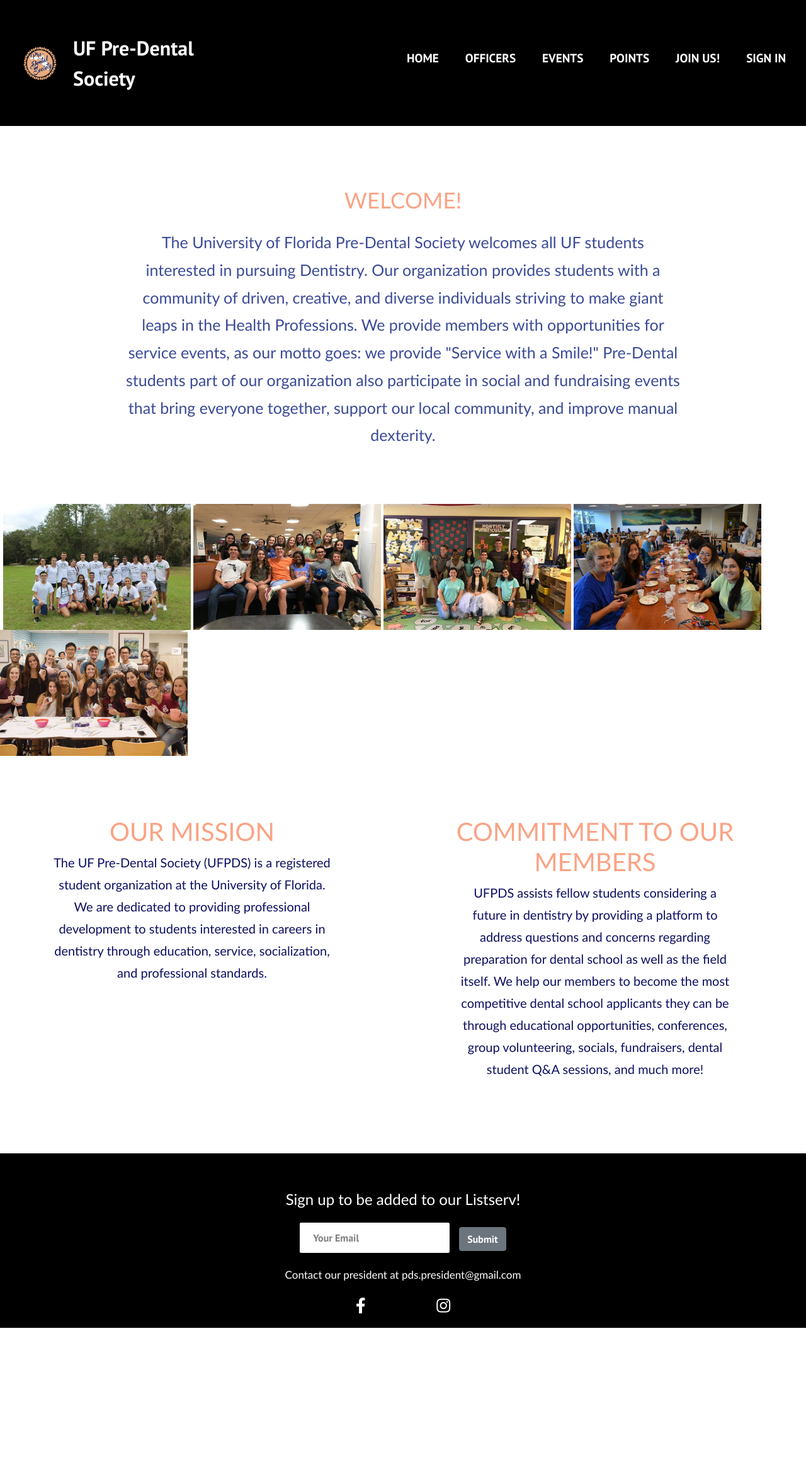
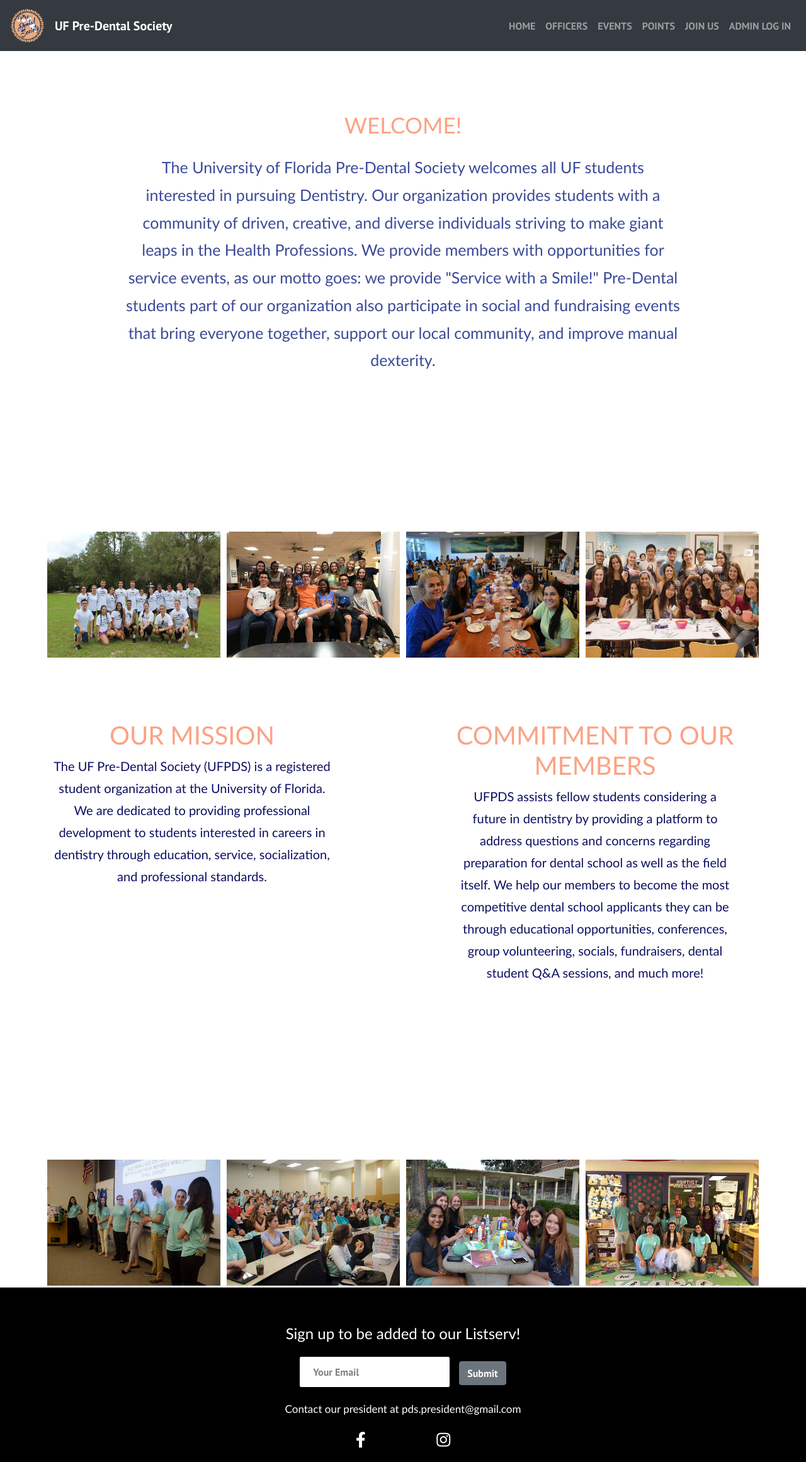
Before and after one commit to chris-brugal/UF-Pre-Dental-Society, a React (Create React App) app in the folder client/: page / in a window 1280 px wide. Shown: the whole page at 63% size. Before the commit the page ends 2108 px from the top, so only its background shows below. Built offline with nearby package versions, Linux system fonts and the light colour scheme.

Commit message:
navbar class change, some usability improvements

```diff
--- a/client/src/components/EventModal.js
+++ b/client/src/components/EventModal.js
@@ -70,7 +70,7 @@
                                 type="text"
                                 name="time"
                                 id="event"
-                                placeholder="Date and Time"
+                                placeholder="Date (MM/DD) and Time"
                                 onChange={this.onChange}
                             /> <br/>
                             <Input
--- a/client/src/components/ImageRow.css
+++ /dev/null
@@ -1,32 +0,0 @@
-.group, .bowling, .event, .service, .pottery {
-  height: 200px;
-  width: 298px;
-}
-
-.group, .bowling, .event, .service {
-  margin-right: 4px;
-}
-
-.group {
-  margin-left: 5px;
-}
-
-@media screen and (max-width: 320px) {
-  .image-container {
-    display: flex;
-    flex-direction: column;
-    justify-content: center;
-    align-items: center;
-  }
-
-  .group, .bowling, .event, .service, .pottery {
-    height: 160px;
-    width: 250px;
-    margin-left: 0px;
-    margin-right: 0px;
-  }
-
-  .group, .bowling, .event, .service {
-    margin-bottom: 10px;
-  }
-}
--- /dev/null
+++ b/client/src/components/ImageRow1.css
@@ -0,0 +1,131 @@
+.group, .bowling, .service, .pottery {
+  height: 240px;
+  width: 365px;
+}
+
+.group, .bowling, .service {
+  margin-right: 12px;
+}
+
+
+.group {
+  margin-left: 12px;
+}
+
+
+@media screen and (min-width: 300px) {
+  .image-container {
+    padding-top: 10em;
+    justify-content: center;
+    align-items: center;
+    display: flex;
+    flex-direction: row;
+    flex-wrap: wrap;
+    width: 100%;
+    flex-basis: 100%;
+    flex: 1;
+  }
+
+  .group, .bowling, .service, .pottery {
+    height: 120px;
+    width: 200px;
+    margin-left: 3px;
+    margin-right: 3px;
+    margin-top: 3px;
+    margin-bottom: 3px;
+  }
+}
+
+@media screen and (min-width: 600px) {
+  .image-container {
+    padding-top: 1em;
+    justify-content: center;
+    align-items: center;
+    display: flex;
+    flex-direction: row;
+    flex-wrap: wrap;
+    width: 100%;
+    flex-basis: 100%;
+    flex: 1;
+  }
+
+  .group, .bowling, .service, .pottery {
+    height: 150px;
+    width: 250px;
+    margin-left: 3px;
+    margin-right: 3px;
+    margin-top: 3px;
+    margin-bottom: 3px;
+  }
+}
+
+@media screen and (min-width: 800px) {
+  .image-container {
+    padding-top: 1em;
+    justify-content: center;
+    align-items: center;
+    display: flex;
+    flex-direction: row;
+    flex-wrap: wrap;
+    width: 100%;
+    flex-basis: 100%;
+    flex: 1;
+  }
+
+  .group, .bowling, .service, .pottery {
+    height: 150px;
+    width: 225px;
+    margin-left: 3px;
+    margin-right: 3px;
+    margin-top: 3px;
+    margin-bottom: 3px;
+  }
+}
+
+@media screen and (min-width: 1000px) {
+  .image-container {
+    padding-top: 10em;
+    justify-content: center;
+    align-items: center;
+    display: flex;
+    flex-direction: row;
+    flex-wrap: wrap;
+    width: 100%;
+    flex-basis: 100%;
+    flex: 1;
+  }
+
+  .group, .bowling, .service, .pottery {
+    height: 200px;
+    width: 275px;
+    margin-left: 5px;
+    margin-right: 5px;
+  }
+}
+
+@media screen and (min-width: 1500px) {
+  .image-container {
+    padding-top: 0em;
+    justify-content: center;
+    align-items: center;
+    display: flex;
+    flex-direction: row;
+    flex-wrap: wrap;
+    width: 100%;
+    flex-basis: 100%;
+    flex: 1;
+  }
+
+  .group, .bowling, .service, .pottery {
+    height: 240px;
+    width: 365px;
+  }
+
+  .group, .bowling, .service {
+    margin-right: 5px;
+  }
+
+  .group {
+    margin-left: 5px;
+  }
+}
--- a/client/src/components/ImageRow.js
+++ b/client/src/components/ImageRow1.js
@@ -1,22 +1,20 @@
 import React from 'react';
-import './ImageRow.css';
+import './ImageRow1.css';
 import '../App.css';
 import group from '../images/group.jpg';
 import bowling from '../images/bowling.jpg';
-import event from '../images/event.jpg';
 import service from '../images/service.jpg';
 import pottery from '../images/pottery.jpg';
 
-function ImageRow() {
+function ImageRow1() {
     return (
         <div class="image-container">
             <img src={group} alt="UF PDS members wearing matching Molar Wars shirts" className="group"/>
             <img src={bowling} alt="UF PDS members at a bowling alley" className="bowling"/>
-            <img src={event} alt="UF PDS members at a service event" className="event"/>
             <img src={service} alt="UF PDS members at a service event" className="service"/>
             <img src={pottery} alt="UF PDS members posing with their pottery" className="pottery"/>
         </div>
     )
 }
 
-export default ImageRow;
+export default ImageRow1;
--- /dev/null
+++ b/client/src/components/ImageRow2.css
@@ -0,0 +1,132 @@
+.board, .gbm, .decorating, .event {
+  height: 240px;
+  width: 365px;
+}
+
+.board, .gbm, .decorating {
+  margin-right: 12px;
+}
+
+
+.event {
+  margin-left: 12px;
+}
+
+
+@media screen and (min-width: 300px) {
+  .image-container {
+    padding-top: 10em;
+    justify-content: center;
+    align-items: center;
+    display: flex;
+    flex-direction: row;
+    flex-wrap: wrap;
+    width: 100%;
+    flex-basis: 100%;
+    flex: 1;
+  }
+
+  .board, .gbm, .decorating, .event {
+    height: 120px;
+    width: 200px;
+    margin-left: 3px;
+    margin-right: 3px;
+    margin-top: 3px;
+    margin-bottom: 3px;
+  }
+}
+
+@media screen and (min-width: 600px) {
+  .image-container {
+    padding-top: 1em;
+    justify-content: center;
+    align-items: center;
+    display: flex;
+    flex-direction: row;
+    flex-wrap: wrap;
+    width: 100%;
+    flex-basis: 100%;
+    flex: 1;
+  }
+
+  .board, .gbm, .decorating, .event {
+    height: 150px;
+    width: 250px;
+    margin-left: 3px;
+    margin-right: 3px;
+    margin-top: 3px;
+    margin-bottom: 3px;
+  }
+}
+
+@media screen and (min-width: 800px) {
+  .image-container {
+    padding-top: 1em;
+    justify-content: center;
+    align-items: center;
+    display: flex;
+    flex-direction: row;
+    flex-wrap: wrap;
+    width: 100%;
+    flex-basis: 100%;
+    flex: 1;
+  }
+
+  .board, .gbm, .decorating, .event {
+    height: 150px;
+    width: 225px;
+    margin-left: 3px;
+    margin-right: 3px;
+    margin-top: 3px;
+    margin-bottom: 3px;
+  }
+}
+
+@media screen and (min-width: 1000px) {
+  .image-container {
+    padding-top: 10em;
+    justify-content: center;
+    align-items: center;
+    display: flex;
+    flex-direction: row;
+    flex-wrap: wrap;
+    width: 100%;
+    flex-basis: 100%;
+    flex: 1;
+  }
+
+  .board, .gbm, .decorating, .event {
+    height: 200px;
+    width: 275px;
+    margin-left: 5px;
+    margin-right: 5px;
+  }
+}
+
+@media screen and (min-width: 1500px) {
+  .image-container {
+    padding-top: 0em;
+    justify-content: center;
+    align-items: center;
+    display: flex;
+    flex-direction: row;
+    flex-wrap: wrap;
+    width: 100%;
+    flex-basis: 100%;
+    flex: 1;
+  }
+
+  .board, .gbm, .decorating, .event {
+    height: 240px;
+    width: 365px;
+    margin-bottom: 20px;
+  }
+
+  .board, .gbm, .decorating {
+    margin-right: 5px;
+  }
+
+  .event {
+    margin-left: 5px;
+  }
+}
--- /dev/null
+++ b/client/src/components/ImageRow2.js
@@ -0,0 +1,20 @@
+import React from 'react';
+import './ImageRow2.css';
+import '../App.css';
+import board from '../images/board.jpg';
+import gbm from '../images/gbm.jpg';
+import decorating from '../images/decorating.jpg';
+import event from '../images/event.jpg';
+
+function ImageRow2() {
+    return (
+        <div class="image-container">
+            <img src={board} alt="UF PDS officers at a general body meeting" className="board"/>
+            <img src={gbm} alt="UF PDS members at a general body meeting" className="gbm"/>
+            <img src={decorating} alt="UF PDS members decorating" className="decorating"/>
+            <img src={event} alt="UF PDS members at a service event" className="event"/>
+        </div>
+    )
+}
+
+export default ImageRow2;
--- a/client/src/components/Navbar.css
+++ /dev/null
@@ -1,193 +0,0 @@
-.navbar {
-  background: black;
-  height: 200px;
-  display: flex;
-  justify-content: center;
-  align-items: center;
-  font-size: 1.2rem;
-  position: sticky;
-  top: 0;
-  z-index: 999;
-}
-
-.navbar-container {
-  display: flex;
-  justify-content: center;
-  align-items: center;
-  height: 80px;
-  max-width: 1500px;
-}
-
-.navbar-logo {
-  color: #fff;
-  justify-self: start;
-  margin-left: 20px;
-  cursor: pointer;
-  text-decoration: none;
-  font-size: 2rem;
-  display: flex;
-  align-items: center;
-}
-
-.logo {
-  margin-right: 25px;
-  width: 55px;
-  height: 55px;
-}
-
-.nav-menu {
-  display: grid;
-  grid-template-columns: repeat(6, auto);
-  grid-gap: 10px;
-  list-style: none;
-  text-align: center;
-  width: 60vw;
-  justify-content: end;
-  margin-left: 100px;
-}
-
-.nav-item {
-  height: 80px;
-}
-
-.nav-links {
-  color: #fff;
-  display: flex;
-  align-items: center;
-  text-decoration: none;
-  padding: 0.5rem 1rem;
-  height: 100%;
-}
-
-.nav-links:hover {
-  border-bottom: 4px solid #fff;
-  transition: all 0.2s ease-out;
-}
-
-.fa-bars {
-  color: #fff;
-}
-
-.nav-links-mobile {
-  display: none;
-}
-
-.menu-icon {
-  display: none;
-}
-
-@media screen and (max-width: 960px) {
-  .NavbarItems {
-    position: relative;
-  }
-
-  .nav-menu {
-    display: flex;
-    flex-direction: column;
-    width: 100%;
-    height: 90vh;
-    position: absolute;
-    top: 80px;
-    left: -100%;
-    opacity: 1;
-    transition: all 0.5s ease;
-  }
-
-  .nav-menu.active {
-    background: #242222;
-    left: 0;
-    opacity: 1;
-    transition: all 0.5s ease;
-    z-index: 1;
-  }
-
-  .nav-links {
-    text-align: center;
-    padding: 2rem;
-    width: 100%;
-    display: table;
-  }
-
-  .nav-links:hover {
-    background-color: #fff;
-    color: #242424;
-    border-radius: 0;
-  }
-
-  .navbar-logo {
-    position: absolute;
-    top: 0;
-    left: 0;
-    transform: translate(25%, 50%);
-  }
-
-  .menu-icon {
-    display: block;
-    position: absolute;
-    top: 0;
-    right: 0;
-    transform: translate(-100%, 60%);
-    font-size: 1.8rem;
-    cursor: pointer;
-  }
-
-  .fa-times {
-    color: #fff;
-    font-size: 2rem;
-  }
-
-  .nav-links-mobile {
-    display: block;
-    text-align: center;
-    margin: 2rem auto;
-    border-radius: 4px;
-    width: 80%;
-    text-decoration: none;
-    font-size: 1.5rem;
-    background-color: transparent;
-    color: #fff;
-    padding: 14px 20px;
-    border: 1px solid #fff;
-    transition: all 0.3s ease-out;
-  }
-
-  .nav-links-mobile:hover {
-    background: #fff;
-    color: #242424;
-    transition: 250ms;
-  }
-}
-
-@media screen and (max-width: 380px) {
-  .logo {
-    width: 25px;
-    height: 25px;
-    margin-left: -40px;
-  }
-
-  .navbar {
-    height: 80px;
-  }
-
-  .navbar-logo {
-    margin-top: 15px;
-    font-size: 1rem;
-  }
-}
-
-@media screen and (max-width: 800px) {
-  .logo {
-    width: 25px;
-    height: 25px;
-    margin-left: -40px;
-  }
-
-  .navbar {
-    height: 80px;
-  }
-
-  .navbar-logo {
-    margin-top: 15px;
-    font-size: 1.25rem;
-  }
-}
--- a/client/src/components/Navbar.js
+++ b/client/src/components/Navbar.js
@@ -1,64 +1,41 @@
-import React, { useState, useEffect } from 'react';
-import { Button } from 'reactstrap';
-import { Link } from 'react-router-dom';
-import './Navbar.css';
+import React from 'react';
+import { Collapse, Navbar, NavbarToggler, NavbarBrand, Nav, NavItem, NavLink } from 'reactstrap';
 
-function Navbar() {
-  const [click, setClick] = useState(false);
-  const [button, setButton] = useState(true);
+export default class Header extends React.Component {
+  constructor(props) {
+    super(props);
 
-  const handleClick = () => setClick(!click);
-  const closeMobileMenu = () => setClick(false);
+    this.toggle= this.toggle.bind(this);
+    this.state = {
+      isOpen: false,
+    };
+  }
 
-  const showButton = () => {
-    if (window.innerWidth <= 960) {
-      setButton(false);
-    } else {
-      setButton(true);
-    }
-  };
+  toggle() {
+    this.setState({
+      isOpen: !this.state.isOpen,
+    });
+  }
 
-  useEffect(() => {
-    showButton();
-  }, []);
-
-  window.addEventListener('resize', showButton);
-
-  return (
-    <>
-      <nav className='navbar'>
-        <div className='navbar-container'>
-          <Link to='/' className='navbar-logo' onClick={closeMobileMenu}>
-          <img className="logo" src="./images/logo.jpg" alt="UFPDS Logo"/>
-            UF Pre-Dental Society
-          </Link>
-          <div className='menu-icon' onClick={handleClick}>
-            <i className={click ? 'fas fa-times' : 'fas fa-bars'} />
-          </div>
-          <ul className={click ? 'nav-menu active' : 'nav-menu'}>
-            <li className='nav-item'>
-              <Link to='/' className='nav-links' onClick={closeMobileMenu}>HOME</Link>
-            </li>
-            <li className='nav-item'>
-              <Link to='/our-officers' className='nav-links' onClick={closeMobileMenu}>OFFICERS</Link>
-            </li>
-            <li className='nav-item'>
-              <Link to='/events' className='nav-links' onClick={closeMobileMenu}>EVENTS</Link>
-            </li>
-            <li className='nav-item'>
-              <Link to='/points' className='nav-links' onClick={closeMobileMenu}>POINTS</Link>
-            </li>
-            <li className='nav-item'>
-              <Link to='/join-us' className='nav-links' onClick={closeMobileMenu}>JOIN US!</Link>
-            </li>
-            <li className='nav-item'>
-              <Link to='/sign-in'className='nav-links'onClick={closeMobileMenu}>SIGN IN</Link>
-            </li>
-          </ul>
-        </div>
-      </nav>
-    </>
-  );
+  render() {
+    return (
+      <div className="navbar-container">
+        <Navbar color="dark" dark expand="lg">
+          <NavbarBrand href="/"><img className="logo" src="./images/logo.jpg" alt="UFPDS Logo" height="55px" width="55px"/></NavbarBrand>
+          <NavbarBrand href="/">UF Pre-Dental Society</NavbarBrand>
+          <NavbarToggler onClick={this.toggle}/>
+          <Collapse isOpen={this.state.isOpen} navbar>
+            <Nav className="ml-auto" navbar>
+              <NavItem><NavLink href="/">HOME</NavLink></NavItem>
+              <NavItem><NavLink href="/our-officers">OFFICERS</NavLink></NavItem>
+              <NavItem><NavLink href="/events">EVENTS</NavLink></NavItem>
+              <NavItem><NavLink href="/points">POINTS</NavLink></NavItem>
+              <NavItem><NavLink href="/join-us">JOIN US</NavLink></NavItem>
+              <NavItem><NavLink href="/sign-in">ADMIN LOG IN</NavLink></NavItem>
+            </Nav>
+          </Collapse>
+        </Navbar>
+      </div>
+    );
+  }
 }
-
-export default Navbar;
--- a/client/src/components/PointsInfo.js
+++ b/client/src/components/PointsInfo.js
@@ -6,13 +6,15 @@
     return (
         <div className='points-container'>
             <h2>CHECK YOUR CURRENT STANDING</h2>
+            <a target="_blank" href="https://docs.google.com/spreadsheets/d/1_jwRPZ-_ZSGZ7dAlBpuXyryosULBxh-TRhZ7myGrweE/edit?usp=sharing">OPEN IN NEW TAB</a>
             <br></br>
-            <iframe title= "google sheet" src="https://docs.google.com/spreadsheets/d/e/2PACX-1vSYN2197RbLwpHNI__K5OrIxboO19AcawP-Fez1K2NHqwo6GJfgtnPJ9l7CD3BlfEt2J34zqarqp2NL/pubhtml?widget=true&amp;headers=false" width="1250" height="500"></iframe>
+            <iframe title= "google sheet" src="https://docs.google.com/spreadsheets/d/e/2PACX-1vSYN2197RbLwpHNI__K5OrIxboO19AcawP-Fez1K2NHqwo6GJfgtnPJ9l7CD3BlfEt2J34zqarqp2NL/pubhtml?widget=true&amp;headers=false" width="420" height="500"></iframe>
             <br></br>
             <br></br>
             <h2>SUBMIT EVENT ATTENDANCE PROOF</h2>
+            <a target="_blank" href="https://forms.gle/8LT7ZLDp21UZCqUp6">OPEN IN NEW TAB</a>
             <br></br>
-            <iframe title="google form" src="https://docs.google.com/forms/d/e/1FAIpQLScGiyAWGI3jtybbFCVT71T2Pe8p5voiy4HrKFMpb4raz4fnSg/viewform?embedded=true" width="760" height="1150" frameborder="0" marginheight="0" marginwidth="0">Loading…</iframe>
+            <iframe title="google form" src="https://docs.google.com/forms/d/e/1FAIpQLScGiyAWGI3jtybbFCVT71T2Pe8p5voiy4HrKFMpb4raz4fnSg/viewform?embedded=true" width="430" height="1150" frameborder="0" marginheight="0" marginwidth="0">Loading…</iframe>
         </div>
     )
 }
--- a/client/src/components/pages/Home.js
+++ b/client/src/components/pages/Home.js
@@ -1,7 +1,8 @@
 import React from 'react';
 import '../../App.css';
 import HeroSection from '../HeroSection';
-import ImageRow from '../ImageRow';
+import ImageRow1 from '../ImageRow1';
+import ImageRow2 from '../ImageRow2';
 import InfoColumns from '../InfoColumns';
 import Footer from '../Footer';
 
@@ -9,8 +10,9 @@
     return (
         <>
             <HeroSection />
-            <ImageRow />
+            <ImageRow1 />
             <InfoColumns />
+            <ImageRow2 />
             <Footer />
         </>
     )
```
